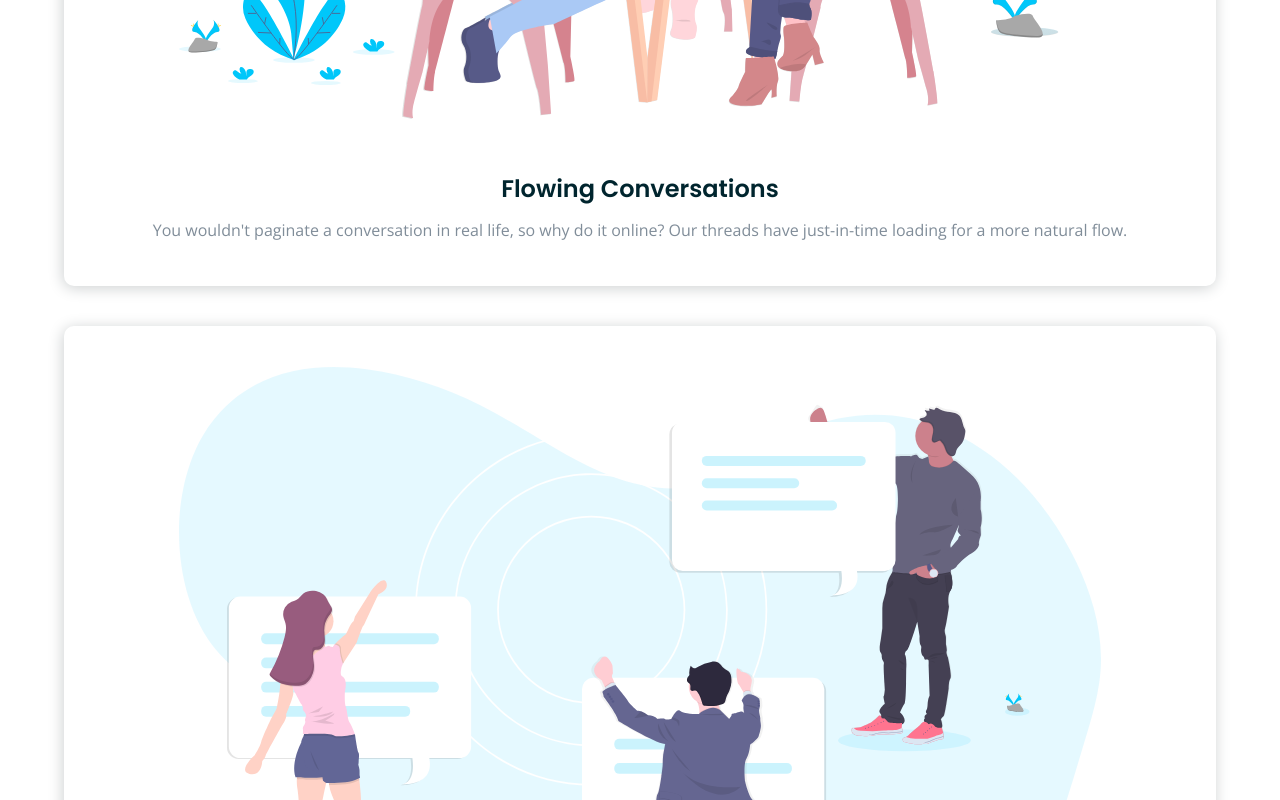
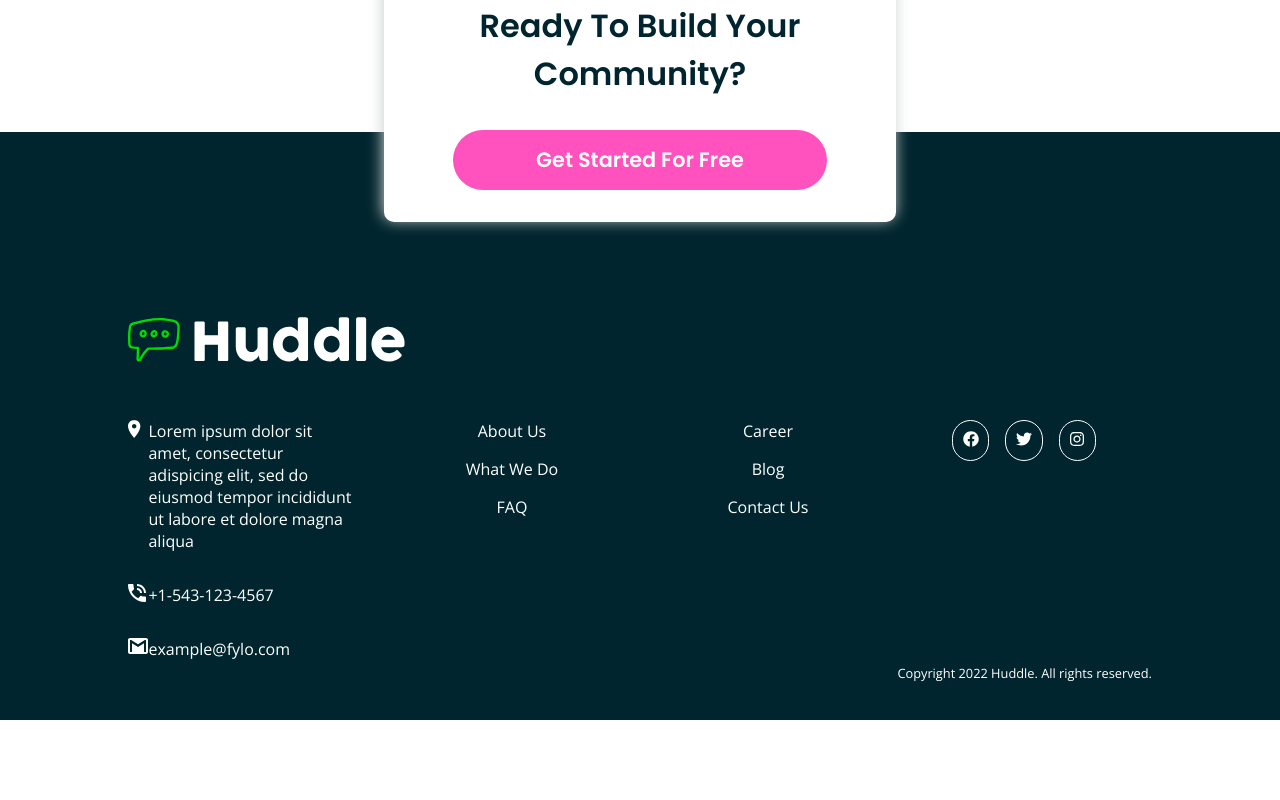
Before and after one commit to OscarAnillo/huddle_landing_page, a React (Create React App) app: page / in a window 1280 px wide. Shown: the part 2620-3420 px from the top of the page. After the commit the page ends 3340 px from the top, so only its background shows below. Built offline with nearby package versions, Linux system fonts and the light colour scheme.

Commit message:
add flex to main and footer component

```diff
--- a/src/App.css
+++ b/src/App.css
@@ -204,6 +204,9 @@ img {
 
 
 @media(min-width: 1000px) {
+  .container {
+    width: 80%;
+  }
    /* HeaderComponent */
 .header-bg {
   background-image: url("/public/images/bg-hero-desktop.svg");
@@ -262,42 +265,52 @@ img {
 
 /* MainComponent */
 .main-section {
-  margin-top: 5em;
+  margin-top: 11em;
   margin-bottom: 10em;
+}
+.main-row {
+  display: flex;
+  align-items: center;
+  justify-content: space-between;
+  flex-direction: row-reverse;
+}
+.main-row-one {
+  display: flex;
+  align-items: center;
+  justify-content: space-between;
+}
+.main-row > div {
+  width: 50%;
 }
 .main-section > div {
   border-radius: 10px;
   box-shadow: -1px 2px 15px rgb(205, 208, 209);
   margin: 2.5em 0;
-  padding: 2.6em 0;
+  padding: 4em 0;
 }
 .main-section > div img {
-  width: 80%;
-  margin-bottom: 3em;
+  width: 50%;
+  margin-bottom: 0em;
 }
 .main-section > div h2 {
-  color: hsl(192, 100%, 9%);
-  font-family: 'Poppins', sans-serif;
-  font-weight: 600;
-  padding-bottom: .5em;
+  font-size: 2.5rem;
+  width: 75%;
+  margin: auto;
+  text-align: left;
 }
 .main-section > div p {
-  color: hsl(208, 11%, 55%);
-  font-family: 'Open Sans', sans-serif;
-  font-weight: 400;
+  font-size: 1.3rem;
   line-height: 1.6em;
-  width: 85%;
+  width: 75%;
   margin: auto;
+  text-align: left;
 }
 
 /* BuildCommunity */
 .build-box {
-  background-color: #fff;
-  border-radius: 10px;
-  box-shadow: -1px -2px 15px rgb(205, 208, 209);
-  z-index: 2;
-  position: relative;
-  top: 70px;
+  top: 90px;
+  width: 50%;
+  margin: auto;
 }
 .build-container {
   width: 90%;
@@ -305,20 +318,12 @@ img {
   padding: 2em 0;
 }
 .build-container h1 {
-  color: hsl(192, 100%, 9%);
-  font-family: 'Poppins', sans-serif;
-  font-weight: 600;
-  font-size: 1.1rem;
-  padding-bottom: 1.5em;
+  font-size: 2rem;
+  padding-bottom: 1em;
 }
 .build-container button {
-  background-color: hsl(322, 100%, 66%);
-  border: none;
-  border-radius: 40px;
-  color: #fff;
-  font-family: 'Poppins', sans-serif;
-  font-weight: 600;
-  padding: 1em 4em;
+  font-size: 1.3rem;
+  padding: .7em 4em;
 }
 
 /* FooterComponent */
@@ -326,21 +331,35 @@ img {
   background-color: hsl(192, 100%, 9%);
   color: #fff;
   text-align: left;
-  height: auto;
-  padding-top: 13em;
+  height: 300px;
+  padding-top: 18em;
   z-index: 1;
   position: relative;
 }
+.footer-row-flex {
+  display: flex;
+  align-items: flex-start;
+  justify-content: space-between;
+}
+.footer-row-flex > div {
+  width: 50%;
+}
+.footer-row-flex > div:nth-child(2) {
+  text-align: center;
+}
+.footer-row-flex > div:nth-child(3) {
+  text-align: center;
+}
 .footer > div {
-  width: 90%;
+  width: 80%;
   margin: auto;
 }
 
 .footer .logo {
   filter: invert(100%) contrast(200%);
   position: absolute;
-  top: 145px;
-  height: 30px;
+  top: 185px;
+  height: 45px;
 }
 .footer-row {
   display: flex;
@@ -348,10 +367,10 @@ img {
   justify-content: flex-start;
 }
 .footer-row > div:nth-child(1) {
-  width: 15%;
+  width: 8%;
 }
 .footer-row > div:nth-child(2) {
-  width: 85%;
+  width: 80%;
   font-family: 'Open Sans', sans-serif;
   font-weight: 400;
   margin: 0 0 2em 0;
@@ -359,14 +378,15 @@ img {
 .footer ul li {
   font-family: 'Open Sans', sans-serif;
   font-weight: 400;
-  margin: 1em 0;
+  margin: 0em;
+  margin-bottom: 1em;
 }
 .footer-row-socials {
   display: flex;
   align-items: center;
   justify-content: center;
-  padding-top: 3em;
-  padding-bottom: 1em;
+  padding-top: 0em;
+  padding-bottom: 0em;
 }
 .footer-row-socials div {
   border: 1px solid #fff;
@@ -380,5 +400,8 @@ img {
   font-size: .8rem;
   text-align: center;
   padding-bottom: 3em;
+  position: absolute;
+  bottom: 0;
+  right: 10%;
 }
 }
--- a/src/Components/footer-component.js
+++ b/src/Components/footer-component.js
@@ -3,7 +3,8 @@ import { FaFacebook, FaTwitter, FaInstagram } from "react-icons/fa";
 export default function FooterComponent(){
     return (
         <footer className="footer">
-            <div>
+            <div className="footer-row-flex">
+                <div>
                 <img src="images/logo.svg" alt="" className="logo" />
                 <div className="footer-row">
                     <div>
@@ -28,6 +29,7 @@ export default function FooterComponent(){
                     <div>
                         <p>example@fylo.com</p>
                     </div>
+                </div>
                 </div>
                 <div>
                     <ul>
--- a/src/Components/main-component.js
+++ b/src/Components/main-component.js
@@ -1,7 +1,7 @@
 export default function MainComponent(){
     return (
         <section className="main-section">
-            <div>
+            <div className="main-row">
                 <div>
                     <img src="images/illustration-grow-together.svg" alt="" />
                 </div>
@@ -10,7 +10,7 @@ export default function MainComponent(){
                     <p>Generate meaningful discussions with your audience and build a strong, loyal community. Think of the insightful conversations you miss out on with a feedback form.</p>
                 </div>
             </div>
-            <div>
+            <div className="main-row-one">
                 <div>
                     <img src="images/illustration-flowing-conversation.svg" alt="" />
                 </div>
@@ -19,7 +19,7 @@ export default function MainComponent(){
                     <p>You wouldn't paginate a conversation in real life, so why do it online? Our threads have just-in-time loading for a more natural flow.</p>
                 </div>
             </div>
-            <div>
+            <div className="main-row">
                 <div>
                     <img src="images/illustration-your-users.svg" alt="" />
                 </div>
```
